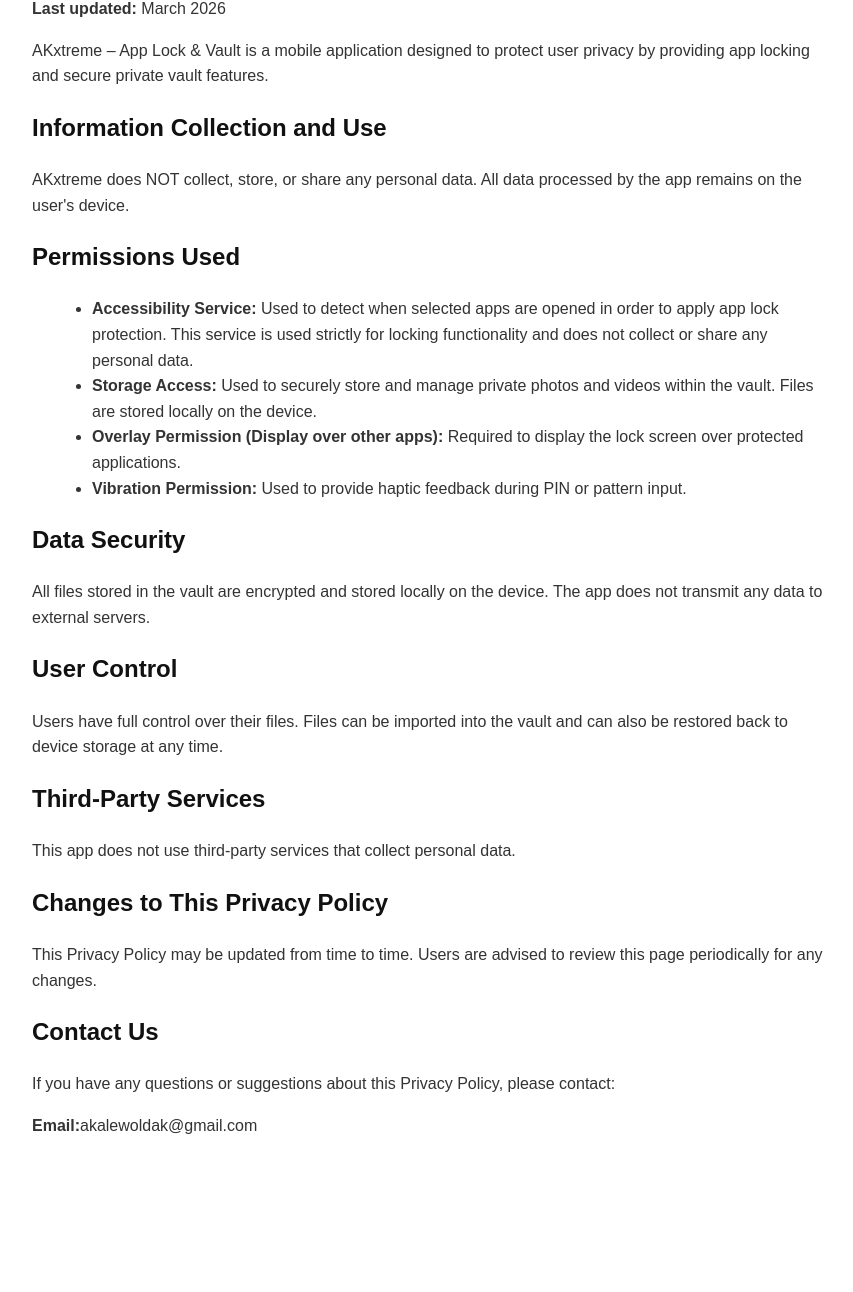
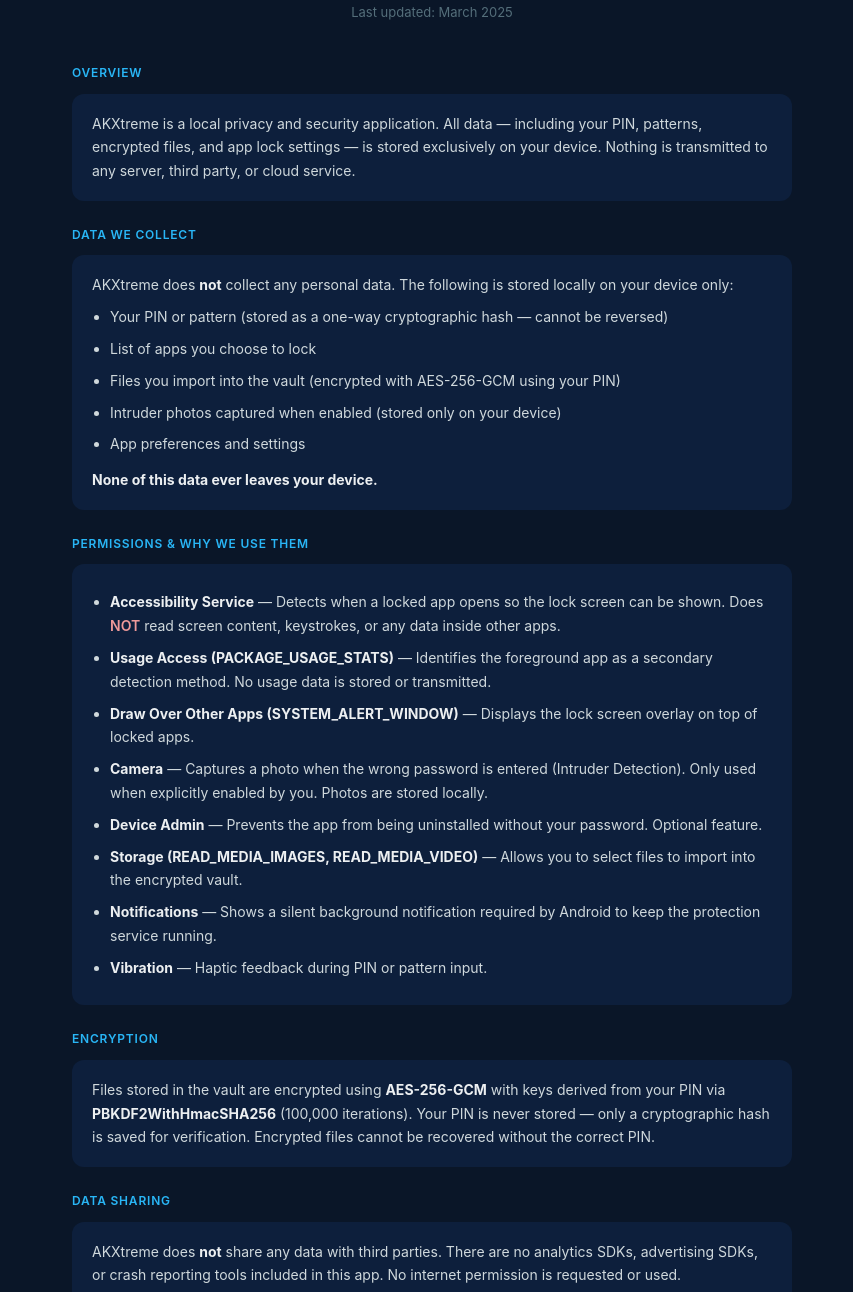
Before and after one commit to AKXtreme/akxtreme-privacy-policy, a plain HTML site: page index.html in a window 1280 px wide. Shown: the part 118-1410 px from the top of the page, without its empty margins (208-1061 px from the left). Before the commit the page ends 1293 px from the top, so only its background shows below. Drawn offline with Linux system fonts and the light colour scheme.

Commit message:
Update privacy policy — full permissions disclosure, AES-256-GCM encryption details

```diff
--- a/index.html
+++ b/index.html
@@ -1,76 +1,143 @@
 <!DOCTYPE html>
 <html lang="en">
 <head>
-  <meta charset="UTF-8">
-  <meta name="viewport" content="width=device-width, initial-scale=1.0">
-  <title>AKxtreme Privacy Policy</title>
+  <meta charset="UTF-8" />
+  <meta name="viewport" content="width=device-width, initial-scale=1.0" />
+  <title>AKXtreme – Privacy Policy</title>
   <style>
+    * { box-sizing: border-box; margin: 0; padding: 0; }
     body {
-      font-family: Arial, sans-serif;
-      line-height: 1.6;
-      padding: 20px;
-      max-width: 800px;
-      margin: auto;
-      color: #333;
+      font-family: -apple-system, BlinkMacSystemFont, "Segoe UI", Roboto, sans-serif;
+      background: #0a1628;
+      color: #cfd8dc;
+      line-height: 1.7;
+      padding: 32px 16px 64px;
     }
-    h1, h2 {
-      color: #111;
+    .container { max-width: 720px; margin: 0 auto; }
+    header { text-align: center; margin-bottom: 40px; }
+    header .app-name { color: #29b6f6; font-size: 15px; font-weight: 600; }
+    header h1 { color: #ffffff; font-size: 28px; font-weight: 700; margin: 6px 0; }
+    header .updated { color: #546e7a; font-size: 13px; margin-top: 8px; }
+    section { margin-bottom: 24px; }
+    section h2 {
+      color: #29b6f6;
+      font-size: 12px;
+      font-weight: 600;
+      text-transform: uppercase;
+      letter-spacing: 0.8px;
+      margin-bottom: 10px;
     }
-    ul {
-      margin-left: 20px;
+    .card {
+      background: #0d1f3c;
+      border-radius: 12px;
+      padding: 18px 20px;
+      font-size: 14px;
     }
+    .card p + p { margin-top: 10px; }
+    ul { padding-left: 18px; margin-top: 8px; }
+    li { margin-bottom: 8px; font-size: 14px; }
+    strong { color: #eceff1; }
+    .no { color: #ef9a9a; font-weight: 600; }
+    footer { text-align: center; color: #37474f; font-size: 12px; margin-top: 48px; }
+    a { color: #29b6f6; }
   </style>
 </head>
 <body>
+<div class="container">
 
-  <h1>AKxtreme Privacy Policy</h1>
-  <p><strong>Last updated:</strong> March 2026</p>
+  <header>
+    <div class="app-name">AKXtreme</div>
+    <h1>Privacy Policy</h1>
+    <div class="updated">Last updated: March 2025</div>
+  </header>
 
-  <p>
-    AKxtreme – App Lock & Vault is a mobile application designed to protect user privacy by providing app locking and secure private vault features.
-  </p>
+  <section>
+    <h2>Overview</h2>
+    <div class="card">
+      <p>AKXtreme is a local privacy and security application. All data — including your PIN, patterns, encrypted files, and app lock settings — is stored exclusively on your device. Nothing is transmitted to any server, third party, or cloud service.</p>
+    </div>
+  </section>
 
-  <h2>Information Collection and Use</h2>
-  <p>
-    AKxtreme does NOT collect, store, or share any personal data. All data processed by the app remains on the user's device.
-  </p>
+  <section>
+    <h2>Data We Collect</h2>
+    <div class="card">
+      <p>AKXtreme does <strong>not</strong> collect any personal data. The following is stored locally on your device only:</p>
+      <ul>
+        <li>Your PIN or pattern (stored as a one-way cryptographic hash — cannot be reversed)</li>
+        <li>List of apps you choose to lock</li>
+        <li>Files you import into the vault (encrypted with AES-256-GCM using your PIN)</li>
+        <li>Intruder photos captured when enabled (stored only on your device)</li>
+        <li>App preferences and settings</li>
+      </ul>
+      <p style="margin-top:12px;"><strong>None of this data ever leaves your device.</strong></p>
+    </div>
+  </section>
 
-  <h2>Permissions Used</h2>
-  <ul>
-    <li><strong>Accessibility Service:</strong> Used to detect when selected apps are opened in order to apply app lock protection. This service is used strictly for locking functionality and does not collect or share any personal data.</li>
+  <section>
+    <h2>Permissions &amp; Why We Use Them</h2>
+    <div class="card">
+      <ul>
+        <li><strong>Accessibility Service</strong> — Detects when a locked app opens so the lock screen can be shown. Does <span class="no">NOT</span> read screen content, keystrokes, or any data inside other apps.</li>
+        <li><strong>Usage Access (PACKAGE_USAGE_STATS)</strong> — Identifies the foreground app as a secondary detection method. No usage data is stored or transmitted.</li>
+        <li><strong>Draw Over Other Apps (SYSTEM_ALERT_WINDOW)</strong> — Displays the lock screen overlay on top of locked apps.</li>
+        <li><strong>Camera</strong> — Captures a photo when the wrong password is entered (Intruder Detection). Only used when explicitly enabled by you. Photos are stored locally.</li>
+        <li><strong>Device Admin</strong> — Prevents the app from being uninstalled without your password. Optional feature.</li>
+        <li><strong>Storage (READ_MEDIA_IMAGES, READ_MEDIA_VIDEO)</strong> — Allows you to select files to import into the encrypted vault.</li>
+        <li><strong>Notifications</strong> — Shows a silent background notification required by Android to keep the protection service running.</li>
+        <li><strong>Vibration</strong> — Haptic feedback during PIN or pattern input.</li>
+      </ul>
+    </div>
+  </section>
 
-    <li><strong>Storage Access:</strong> Used to securely store and manage private photos and videos within the vault. Files are stored locally on the device.</li>
+  <section>
+    <h2>Encryption</h2>
+    <div class="card">
+      <p>Files stored in the vault are encrypted using <strong>AES-256-GCM</strong> with keys derived from your PIN via <strong>PBKDF2WithHmacSHA256</strong> (100,000 iterations). Your PIN is never stored — only a cryptographic hash is saved for verification. Encrypted files cannot be recovered without the correct PIN.</p>
+    </div>
+  </section>
 
-    <li><strong>Overlay Permission (Display over other apps):</strong> Required to display the lock screen over protected applications.</li>
+  <section>
+    <h2>Data Sharing</h2>
+    <div class="card">
+      <p>AKXtreme does <strong>not</strong> share any data with third parties. There are no analytics SDKs, advertising SDKs, or crash reporting tools included in this app. No internet permission is requested or used.</p>
+    </div>
+  </section>
 
-    <li><strong>Vibration Permission:</strong> Used to provide haptic feedback during PIN or pattern input.</li>
-  </ul>
+  <section>
+    <h2>Data Retention &amp; Deletion</h2>
+    <div class="card">
+      <p>All data is stored on your device and under your control. You can:</p>
+      <ul>
+        <li>Delete individual vault files at any time from within the app</li>
+        <li>Clear all app data via Android Settings → Apps → AKXtreme → Clear Data</li>
+        <li>Uninstalling the app removes all stored data from your device</li>
+      </ul>
+    </div>
+  </section>
 
-  <h2>Data Security</h2>
-  <p>
-    All files stored in the vault are encrypted and stored locally on the device. The app does not transmit any data to external servers.
-  </p>
+  <section>
+    <h2>Children's Privacy</h2>
+    <div class="card">
+      <p>AKXtreme does not knowingly collect data from children under 13. The app does not contain advertising, social features, or external communications of any kind.</p>
+    </div>
+  </section>
 
-  <h2>User Control</h2>
-  <p>
-    Users have full control over their files. Files can be imported into the vault and can also be restored back to device storage at any time.
-  </p>
+  <section>
+    <h2>Changes to This Policy</h2>
+    <div class="card">
+      <p>If this privacy policy changes in a future app update, the updated policy will be available at this URL and the "Last updated" date will be revised.</p>
+    </div>
+  </section>
 
-  <h2>Third-Party Services</h2>
-  <p>
-    This app does not use third-party services that collect personal data.
-  </p>
+  <section>
+    <h2>Contact</h2>
+    <div class="card">
+      <p>For questions about this privacy policy, contact the developer at <a href="mailto:akalewoldak@gmail.com">akalewoldak@gmail.com</a> or through the app's Play Store listing.</p>
+    </div>
+  </section>
 
-  <h2>Changes to This Privacy Policy</h2>
-  <p>
-    This Privacy Policy may be updated from time to time. Users are advised to review this page periodically for any changes.
-  </p>
+  <footer>© 2025 AKXtreme. All rights reserved.</footer>
 
-  <h2>Contact Us</h2>
-  <p>
-    If you have any questions or suggestions about this Privacy Policy, please contact:
-  </p>
-  <p><strong>Email:</strong>akalewoldak@gmail.com</p>
-
+</div>
 </body>
 </html>
```
